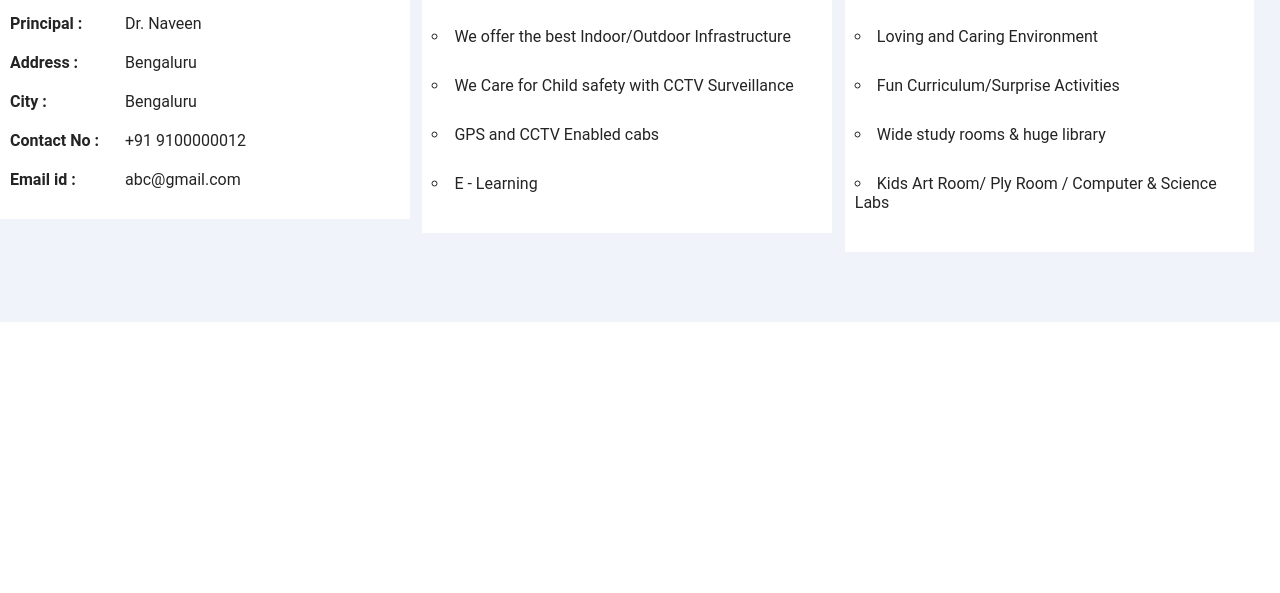
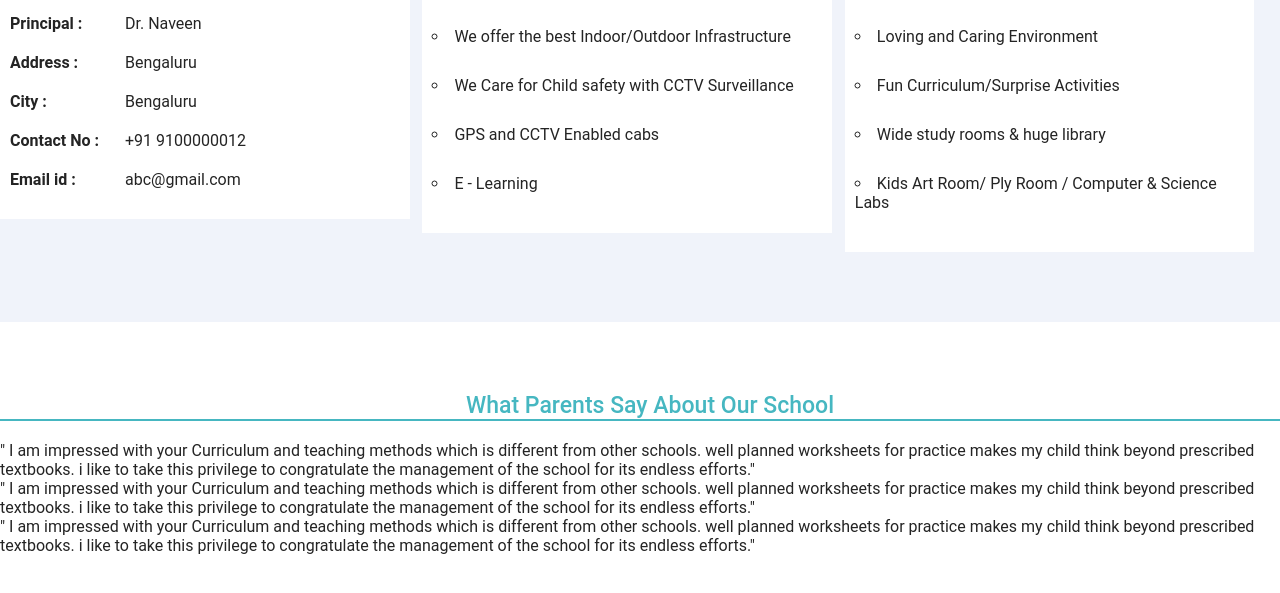
Before and after one commit to MUKUNDKUMAR-G/AkshobhyaPublicSchool, a plain HTML site: page school website/index.html in a window 1280 px wide. Shown: the part 684-1277 px from the top of the page. Before the commit the page ends 1006 px from the top, so only its background shows below. Drawn offline with Linux system fonts and the light colour scheme.

Commit message:
Update index.html

```diff
--- a/school website/index.html
+++ b/school website/index.html
@@ -126,5 +126,35 @@
         </div>
         </div>
         </div>
+
+        <!---------- ratings -------->
+
+                 <div class="main-section">
+                    <div class="container">
+                        <h2 class="heading"> What Parents Say About Our School </h2>
+                        <div class="Testimonials">
+                            <div class="Testimonials-text">
+                                " I am impressed with your Curriculum and teaching methods which is different from
+                                other schools. well planned worksheets for practice makes my child think beyond prescribed
+                                textbooks. i like to take this privilege to congratulate the management of the school for its endless efforts."
+                            </div>
+                        </div>
+                            <div class="Testimonials">
+                                <div class="Testimonials-text">
+                                    " I am impressed with your Curriculum and teaching methods which is different from
+                                    other schools. well planned worksheets for practice makes my child think beyond prescribed
+                                    textbooks. i like to take this privilege to congratulate the management of the school for its endless efforts."
+                                </div>
+                            </div>
+                            <div class="Testimonials">
+                                <div class="Testimonials-text">
+                                    " I am impressed with your Curriculum and teaching methods which is different from
+                                    other schools. well planned worksheets for practice makes my child think beyond prescribed
+                                    textbooks. i like to take this privilege to congratulate the management of the school for its endless efforts."
+                                </div>
+                            </div>
+                    </div>
+                </div>
+
     </body>
 </html>
```
